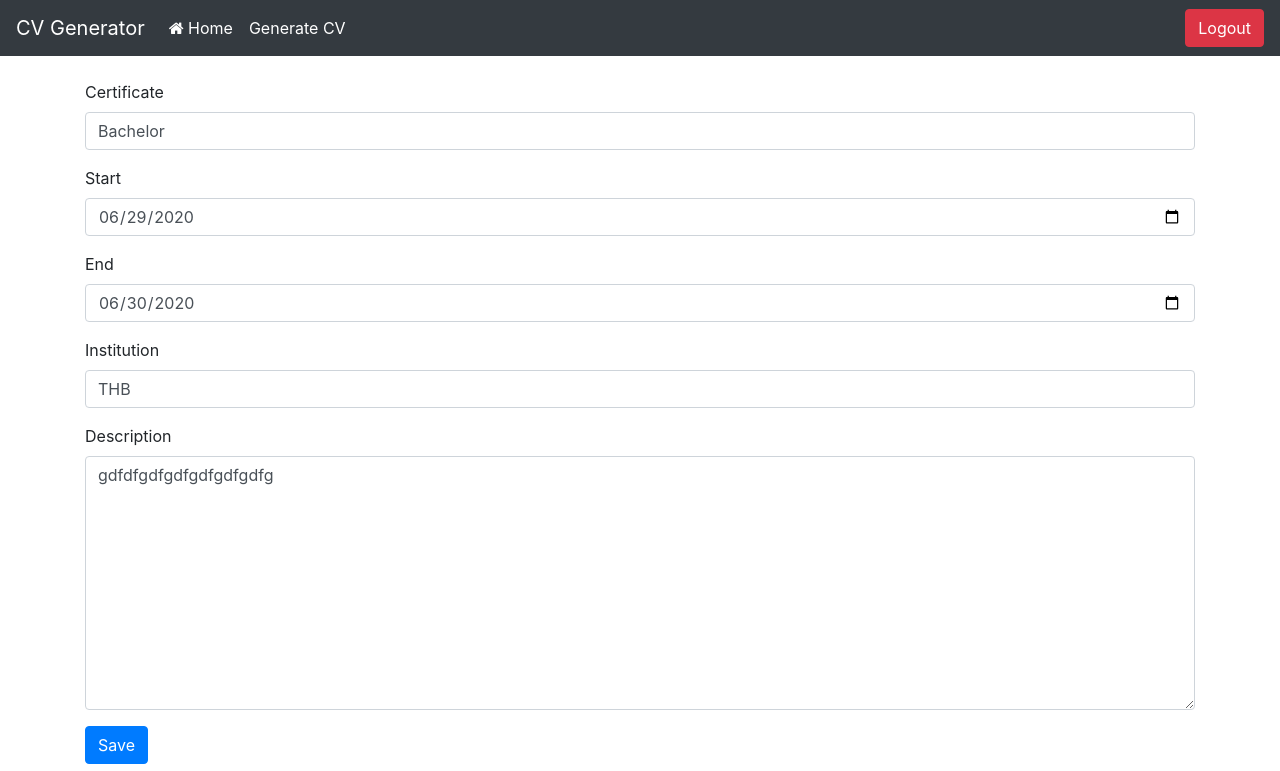
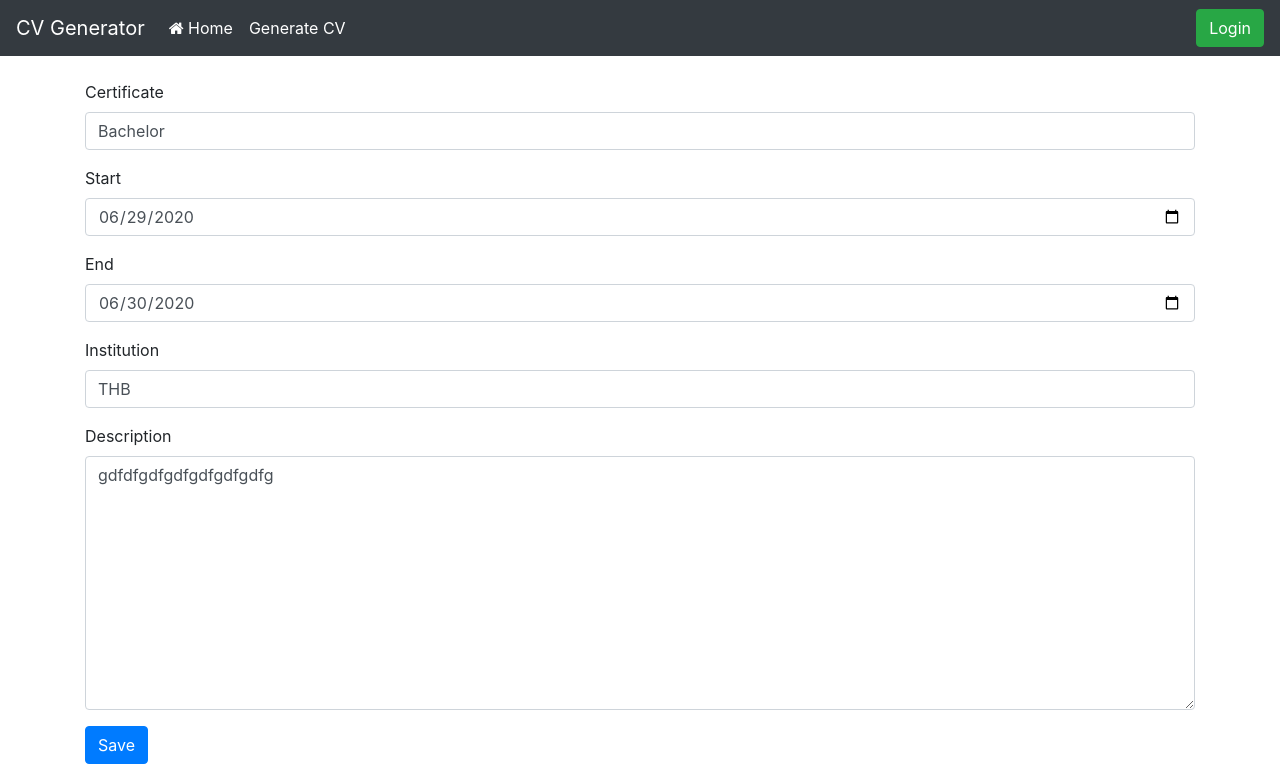
Before and after one commit to baudouinken/pythonProjekt_Online_Cv_generator, a Django app: page /education_edit/1/1/ in a window 1280 px wide. Shown: the top 771 px of the page. Run offline with Django 3.2, Linux system fonts and the light colour scheme; data comes from the database, SQL or seed files in the repository; both versions use the stored data as it was after the commit; some libraries are stand-ins or nearby versions.

Commit message:
Logout/Login Button

```diff
--- a/templates/base.html
+++ b/templates/base.html
@@ -235,10 +235,17 @@
             </div>
         {% endif %}
 
-        <form class="logout-link" action="{% url 'logout' %}" method="post">
-            {% csrf_token %}
-            <button class="btn btn-danger" type="submit">Logout</button>
-        </form>
+        {% if request.user.is_authenticated %}
+            <form class="logout-link" action="{% url 'logout' %}" method="post">
+                {% csrf_token %}
+                <button class="btn btn-danger" type="submit">Logout</button>
+            </form>
+        {% else %}
+            <form class="login-link" action="{% url 'login' %}" method="post">
+                {% csrf_token %}
+                <button class="btn btn-success" type="submit">Login</button>
+            </form>
+        {% endif %}
     </div>
 </nav>
 
```
Also changed, not shown: db.sqlite.
